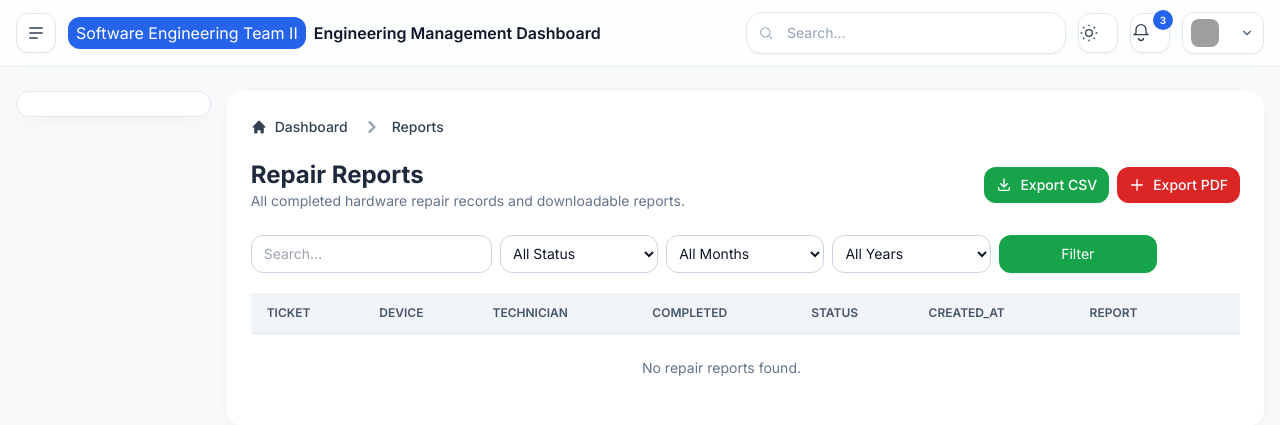
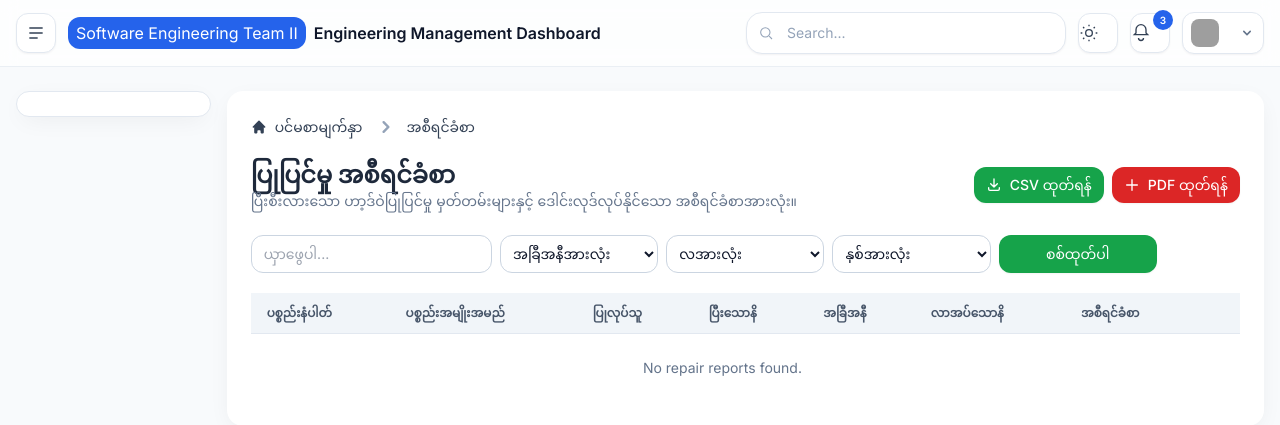
Before and after one commit to kyawsoehla0101/office-management, a Django app: page /het/reports/ in a window 1280 px wide. Shown: the top 425 px of the page. Run offline with Django 5.2, Linux system fonts and the light colour scheme; data comes from the database, SQL or seed files in the repository; data that the repository does not hold is empty; some libraries are stand-ins or nearby versions; grey boxes are pictures that could not be loaded.

Commit message:
Changed Eng to Rakhine in HET

```diff
--- a/het/views.py
+++ b/het/views.py
@@ -195,6 +195,20 @@ def deleteMember(request,id):
 
 
 def reports(request):
+    MYANMAR_MONTHS = [
+    "ဇန်နဝါရီလ",   # 01
+    "ဖေဖော်ဝါရီလ", # 02
+    "မတ်လ",         # 03
+    "ဧပြီလ",       # 04
+    "မေလ",          # 05
+    "ဂျုန်လ",         # 06
+    "ဂျူလိုင်လ",      # 07
+    "ဩဂတ်စ်လ",      # 08
+    "စပ်တမ်ဘာလ",    # 09
+    "အောက်တိုဘာလ",  # 10
+    "နိုဗမ်ဘာလ",     # 11
+    "ဒီဇင်ဘာလ",      # 12
+    ]
     system_name = SystemSettings.objects.first().system_name
     organization = SystemSettings.objects.first().organization
     q = request.GET.get("q", "")
@@ -210,8 +224,8 @@ def reports(request):
 
     # Month choices (1–12  + display name)
     import calendar
-    months = [(i, calendar.month_name[i]) for i in range(1, 13)]
-
+    months = [(i, MYANMAR_MONTHS[i-1]) for i in range(1, 13)]
+    # months = [("all", "လအားလုံး")] + [(str(i).zfill(2), MYANMAR_MONTHS[i-1]) for i in range(1, 13)]
     # Years (list around current year)
     years = [y for y in range(current_year - 3, current_year + 2)]
 
--- a/templates/pages/het/reports/reports.html
+++ b/templates/pages/het/reports/reports.html
@@ -1,4 +1,5 @@
 {% extends 'layouts/main.html' %}
+{% load myanmar_nums %}
 {% block content %}
 <div class="bg-white p-6 rounded-2xl shadow-soft dark:bg-slate-900 max-w-12xl mx-auto">
 <!-- Breadcrumb -->
@@ -12,7 +13,7 @@
               d="M10.707 2.293a1 1 0 00-1.414 0l-7 7a1 1 0 001.414 1.414L4 10.414V17a1 1 0 001 1h2a1 1 0 001-1v-2a1 1 0 011-1h2a1 1 0 011 1v2a1 1 0 001 1h2a1 1 0 001-1v-6.586l.293.293a1 1 0 001.414-1.414l-7-7z">
             </path>
           </svg>
-          Dashboard
+          ပင်မစာမျက်နှာ
         </a>
       </li>
       <li>
@@ -23,7 +24,7 @@
               clip-rule="evenodd"></path>
           </svg>
           <a href="#" class="ml-1 text-sm font-medium text-slate-700 hover:text-blue-600 md:ml-2 dark:text-slate-300 dark:hover:text-blue-400">
-            Reports
+            အစီရင်ခံစာ
           </a>
         </div>
       </li>
@@ -32,8 +33,8 @@
   <!-- Header -->
   <div class="flex flex-col sm:flex-row justify-between sm:items-center gap-4 mb-6">
     <div>
-      <h2 class="text-2xl font-bold text-slate-800 dark:text-slate-200">Repair Reports</h2>
-      <p class="text-slate-500 text-sm">All completed hardware repair records and downloadable reports.</p>
+      <h2 class="text-2xl font-bold text-slate-800 dark:text-slate-200">ပြုပြင်မှု အစီရင်ခံစာ</h2>
+      <p class="text-slate-500 text-sm">ပြီးစီးလားသော ဟာ့ဒ်ဝဲပြုပြင်မှု မှတ်တမ်းများနှင့် ဒေါင်းလုဒ်လုပ်နိုင်သော အစီရင်ခံစာအားလုံး။</p>
     </div>
 
     <!-- Export Buttons -->
@@ -44,7 +45,7 @@
           stroke="currentColor" stroke-width="2">
           <path stroke-linecap="round" stroke-linejoin="round" d="M4 16v2a2 2 0 002 2h12a2 2 0 002-2v-2M7 10l5 5 5-5M12 15V3" />
         </svg>
-        Export CSV
+        CSV ထုတ်ရန်
       </a>
 
       <a href="{% url 'het.export-reports-pdf' %}?month={{ request.GET.month|default:'all' }}&year={{ request.GET.year|default:'all' }}"
@@ -54,7 +55,7 @@
           <path stroke-linecap="round" stroke-linejoin="round"
             d="M12 4v16m8-8H4" />
         </svg>
-        Export PDF
+        PDF ထုတ်ရန်
       </a>
     </div>
   </div>
@@ -78,13 +79,13 @@
   <form method="get" class="grid grid-cols-12 gap-2 mb-5">
 
     <!-- Search -->
-    <input type="text" name="q" value="{{ request.GET.q }}" placeholder="Search..."
+    <input type="text" name="q" value="{{ request.GET.q }}" placeholder="ယှာဖွေပါ..."
       class="col-span-3 rounded-xl border border-slate-300 dark:border-slate-700 bg-white dark:bg-slate-800 px-3 py-2 text-sm">
 
     <!-- Status -->
     <select name="status"
       class="col-span-2 rounded-xl border border-slate-300 dark:border-slate-700 bg-white dark:bg-slate-800 text-sm px-2 py-2">
-      <option value="">All Status</option>
+      <option value="">အခြီအနီအားလုံး</option>
       {% for value,label in status_choices %}
       <option value="{{ value }}" {% if request.GET.status == value %}selected{% endif %}>
         {{ label }}
@@ -95,7 +96,7 @@
     <!-- Month -->
     <select name="month"
       class="col-span-2 rounded-xl border border-slate-300 dark:border-slate-700 bg-white dark:bg-slate-800 text-sm px-2 py-2">
-              <option value="all">All Months</option>
+              <option value="all">လအားလုံး</option>
 
          {% for num, name in months %}
         <option value="{{ num }}" {% if selected_month == num|stringformat:"s" %}selected{% endif %}>
@@ -108,11 +109,11 @@
     <!-- Year -->
     <select name="year"
       class="col-span-2 rounded-xl border border-slate-300 dark:border-slate-700 bg-white dark:bg-slate-800 text-sm px-2 py-2">
-              <option value="all" >All Years</option>
+              <option value="all" >နှစ်အားလုံး</option>
 
         {% for y in years %}
         <option value="{{ y }}" {% if selected_year == y|stringformat:"s" %}selected{% endif %}>
-            {{ y }}
+            {{ y|mynum }}
         </option>
     {% endfor %}
 
@@ -120,7 +121,7 @@
 
     <button type="submit"
       class="col-span-2 px-4 py-2 bg-green-600 text-white rounded-xl text-sm shadow-sm hover:bg-green-700">
-      Filter
+      စစ်ထုတ်ပါ
     </button>
 
 </form>
@@ -131,13 +132,13 @@
     <table class="min-w-full divide-y divide-slate-200 dark:divide-slate-700">
       <thead class="bg-slate-100 dark:bg-slate-800">
         <tr>
-          <th class="px-4 py-3 text-left text-xs font-semibold text-slate-600 dark:text-slate-300 uppercase">Ticket</th>
-          <th class="px-4 py-3 text-left text-xs font-semibold text-slate-600 dark:text-slate-300 uppercase">Device</th>
-          <th class="px-4 py-3 text-left text-xs font-semibold text-slate-600 dark:text-slate-300 uppercase">Technician</th>
-          <th class="px-4 py-3 text-left text-xs font-semibold text-slate-600 dark:text-slate-300 uppercase">Completed</th>
-          <th class="px-4 py-3 text-left text-xs font-semibold text-slate-600 dark:text-slate-300 uppercase">Status</th>
-          <th class="px-4 py-3 text-left text-xs font-semibold text-slate-600 dark:text-slate-300 uppercase">Created_At</th>
-          <th class="px-4 py-3 text-left text-xs font-semibold text-slate-600 dark:text-slate-300 uppercase">Report</th>
+          <th class="px-4 py-3 text-left text-xs font-semibold text-slate-600 dark:text-slate-300 uppercase">ပစ္စည်းနံပါတ်</th>
+          <th class="px-4 py-3 text-left text-xs font-semibold text-slate-600 dark:text-slate-300 uppercase">ပစ္စည်းအမျိုးအမည်</th>
+          <th class="px-4 py-3 text-left text-xs font-semibold text-slate-600 dark:text-slate-300 uppercase">ပြုလုပ်သူ</th>
+          <th class="px-4 py-3 text-left text-xs font-semibold text-slate-600 dark:text-slate-300 uppercase">ပြီးသောနိ</th>
+          <th class="px-4 py-3 text-left text-xs font-semibold text-slate-600 dark:text-slate-300 uppercase">အခြီအနီ</th>
+          <th class="px-4 py-3 text-left text-xs font-semibold text-slate-600 dark:text-slate-300 uppercase">လာအပ်သောနိ</th>
+          <th class="px-4 py-3 text-left text-xs font-semibold text-slate-600 dark:text-slate-300 uppercase">အစီရင်ခံစာ</th>
           <th class="px-4 py-3"></th>
         </tr>
       </thead>
```
